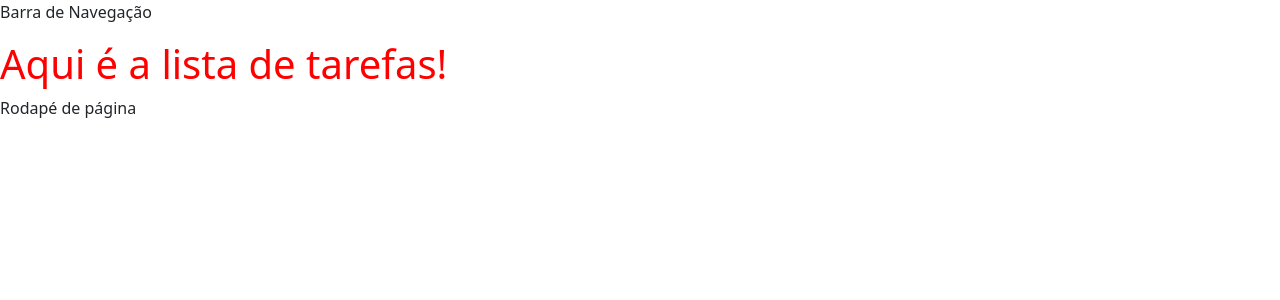
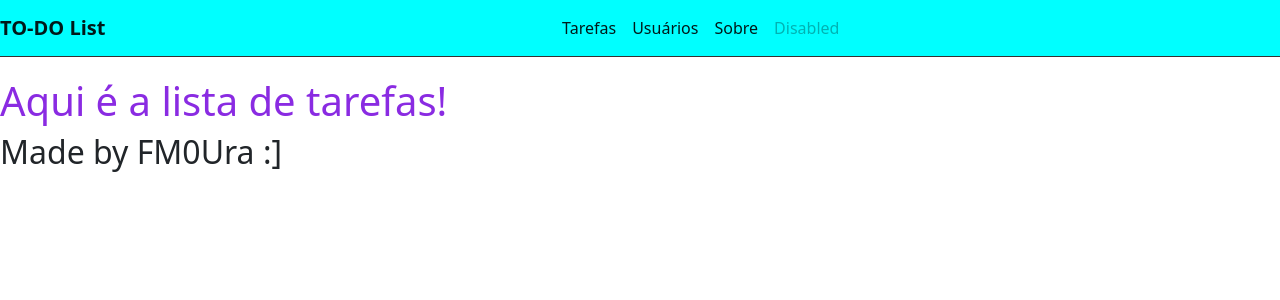
Before and after one commit to FM0Ura/TO-DO-List, a Django app: page / in a window 1280 px wide. Shown: the top 300 px of the page. Run offline with Django 4.2, Linux system fonts and the light colour scheme; parts of the project's set-up code (start-up, migrations or seed data) failed here and were passed over.

Commit message:
Changing CSS and JS dir, it wasn't working inside other dir

```diff
--- a/todolist/task/static/css/styles.css
+++ /dev/null
@@ -1,3 +0,0 @@
-h1{
-    color: red;
-}
--- /dev/null
+++ b/todolist/task/static/styles.css
@@ -0,0 +1,27 @@
+.container-fluid {
+  padding: 0%;
+}
+
+/* NAVBAR */
+
+.navbar {
+  background-color: aqua;
+  border-bottom: 1px solid #333;
+  margin-bottom: 20px;
+}
+.navbar-nav {
+  margin: auto;
+}
+
+.navbar-brand {
+  font-weight: bold;
+}
+
+.navbar-light .navbar-nav a.navbar-link {
+  color: #333;
+  letter-spacing: 1px;
+}
+
+h1 {
+  color: blueviolet;
+}
--- a/todolist/task/templates/base_template.html
+++ b/todolist/task/templates/base_template.html
@@ -1,26 +1,54 @@
-{% load static %}
 <!DOCTYPE html>
 <html lang="en">
+
 <head>
   <meta charset="UTF-8" />
+  {% load static %}
   <title>{% block title %} {% endblock %}</title>
-    <link rel="stylesheet" href="{% static 'css/styles.css' %}" />
-    <link
-      rel="stylesheet"
-      href="https://cdn.jsdelivr.net/npm/bootstrap@5.2.3/dist/css/bootstrap.min.css"
-      integrity="sha384-rbsA2VBKQhggwzxH7pPCaAqO46MgnOM80zW1RWuH61DGLwZJEdK2Kadq2F9CUG65"
-      crossorigin="anonymous" />
+  <link rel="stylesheet" href="https://cdn.jsdelivr.net/npm/bootstrap@5.2.3/dist/css/bootstrap.min.css"
+    integrity="sha384-rbsA2VBKQhggwzxH7pPCaAqO46MgnOM80zW1RWuH61DGLwZJEdK2Kadq2F9CUG65" crossorigin="anonymous" />
+  <link rel="stylesheet" href="{% static 'styles.css' %}" />
   <!-- BOOTSTRAP PARA CSS -->
 </head>
+
 <body>
-    <p>Barra de Navegação</p>
+  <div class="container-fluid">
+    <nav class="navbar navbar-expand-lg bg-body-tertiary">
+      <div class="container-fluid">
+        <a class="navbar-brand" href="#">TO-DO List</a>
+        <button class="navbar-toggler" type="button" data-bs-toggle="collapse" data-bs-target="#navbarSupportedContent"
+          aria-controls="navbarSupportedContent" aria-expanded="false" aria-label="Toggle navigation">
+          <span class="navbar-toggler-icon"></span>
+        </button>
+        <div class="collapse navbar-collapse" id="navbarSupportedContent">
+          <ul class="navbar-nav me-auto mb-2 mb-lg-0">
+            <li class="nav-item">
+              <a class="nav-link active" aria-current="page" href="#">Tarefas</a>
+            </li>
+            <li class="nav-item">
+              <a class="nav-link active" aria-current="page" href="#">Usuários</a>
+            </li>
+            <li class="nav-item">
+              <a class="nav-link active" aria-current="page" href="#">Sobre</a>
+            </li>
+            <li class="nav-item">
+              <a class="nav-link disabled" aria-disabled="true">Disabled</a>
+            </li>
+          </ul>
+        </div>
+      </div>
+    </nav>
     {% block content %} {% endblock %}
-    <p>Rodapé de página</p>
-    <script src="{% static 'js/scripts.js' %}"></script>
-    <script
-      src="https://cdn.jsdelivr.net/npm/bootstrap@5.2.3/dist/js/bootstrap.bundle.min.js"
+    <footer>
+      <h2>Made by FM0Ura :]</h2>
+    </footer>
+  </div>
+
+  <script src="{% static 'todolist\task\templates\static\js\scripts.js' %}"></script>
+  <script src="https://cdn.jsdelivr.net/npm/bootstrap@5.2.3/dist/js/bootstrap.bundle.min.js"
     integrity="sha384-kenU1KFdBIe4zVF0s0G1M5b4hcpxyD9F7jL+jjXkk+Q2h455rYXK/7HAuoJl+0I4"
     crossorigin="anonymous"></script>
   <!-- BOOTSTRAP PARA JS -->
 </body>
+
 </html>
--- a/todolist/todolist/settings.py
+++ b/todolist/todolist/settings.py
@@ -9,7 +9,7 @@ https://docs.djangoproject.com/en/4.2/topics/settings/
 For the full list of settings and their values, see
 https://docs.djangoproject.com/en/4.2/ref/settings/
 """
-
+import os
 from pathlib import Path
 import json
 
@@ -62,7 +62,7 @@ ROOT_URLCONF = 'todolist.urls'
 TEMPLATES = [
     {
         'BACKEND': 'django.template.backends.django.DjangoTemplates',
-        'DIRS': [],
+        'DIRS': [BASE_DIR, 'templates'],
         'APP_DIRS': True,
         'OPTIONS': {
             'context_processors': [
```
Also changed, not shown: markdown_imgs/html_imgs/my_logo.png (added), todolist/task/static/scripts.js (renamed from todolist/task/static/js/scripts.js). Lines whose indentation alone changed are shown as unchanged.
